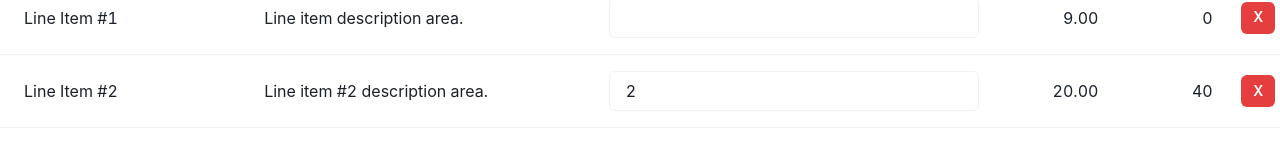
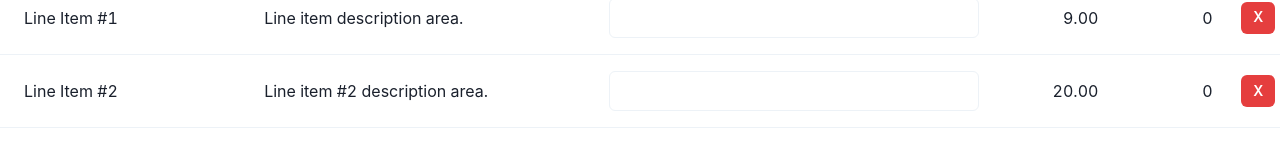
Before and after one commit to AnthonyJRay/floormate, a React (Vite) app: page /estimates in a window 1280 px wide. Both pictures are taken after a click on the button "New Estimate". Shown: the part 343-485 px from the top of the page. Built offline with nearby package versions, Linux system fonts and the light colour scheme; no server answers.

Commit message:
Qty input in NewEstimate is working!

```diff
--- a/src/components/estimates/NewEstimate.jsx
+++ b/src/components/estimates/NewEstimate.jsx
@@ -52,7 +52,7 @@ const initialEstimateForm = {
     lineItemsID: 2,
     lineItemsName: "Line Item #2",
     lineItemsDesc: "Line item #2 description area.",
-    lineItemsQty: 2,
+    lineItemsQty: "",
     lineItemsRate: "20.00",
     lineItemsTotal: "",
   }
@@ -72,9 +72,8 @@ const [lineItemData, setLineItemData] = useState(estimateFormData.lineItems)
 // console.log(lineItemData)
 
 const handleLineItems = (e, id) => {
-  console.log(`Inside Handler ${lineItemData}`)
   lineItemData.map(item => {
-    if(item.lineItemsID === id) {
+    if(item.lineItemsID === id+1) {
       console.log("ID MATCHED")
       item.lineItemsQty = e.target.value,
       setLineItemData([...lineItemData])
@@ -82,14 +81,9 @@ const handleLineItems = (e, id) => {
       setLineItemData([...lineItemData])
     }
   })
-// if lineItemID === id
-// set target.value to matching ID, return array
-// otherwise, return array
-    setLineItemData(
-      [...lineItemData])
 }
 
-console.log(`Outside Handler ${lineItemData}`)
+console.log(`Parent State: ${estimateFormData}`)
 
 const currentDate = new Date().toLocaleDateString();
 
@@ -168,12 +162,11 @@ return (
             <Tbody>
               {console.log(lineItemData)}
               {lineItemData.map((item, id) => {
-                console.log(`ID??? ${id}`)
                return (
                 <Tr key={item.lineItemsID}>
                   <Td>{item.lineItemsName}</Td>
                   <Td>{item.lineItemsDesc}</Td>
-                  <Td textAlign={"end"}><Input value={item.lineItemsQty} onChange={(e, id) => console.log(id)}/></Td>
+                  <Td textAlign={"end"}><Input value={item.lineItemsQty} onChange={(e) => handleLineItems(e, id)}/></Td>
                   <Td textAlign={"end"}>{item.lineItemsRate}</Td>
                   <Td textAlign={"end"}>{(item.lineItemsQty * item.lineItemsRate)}</Td>
                   <Td p={0} textAlign={"center"}><Button size={"sm"}colorScheme={"red"}>X</Button></Td>
```
